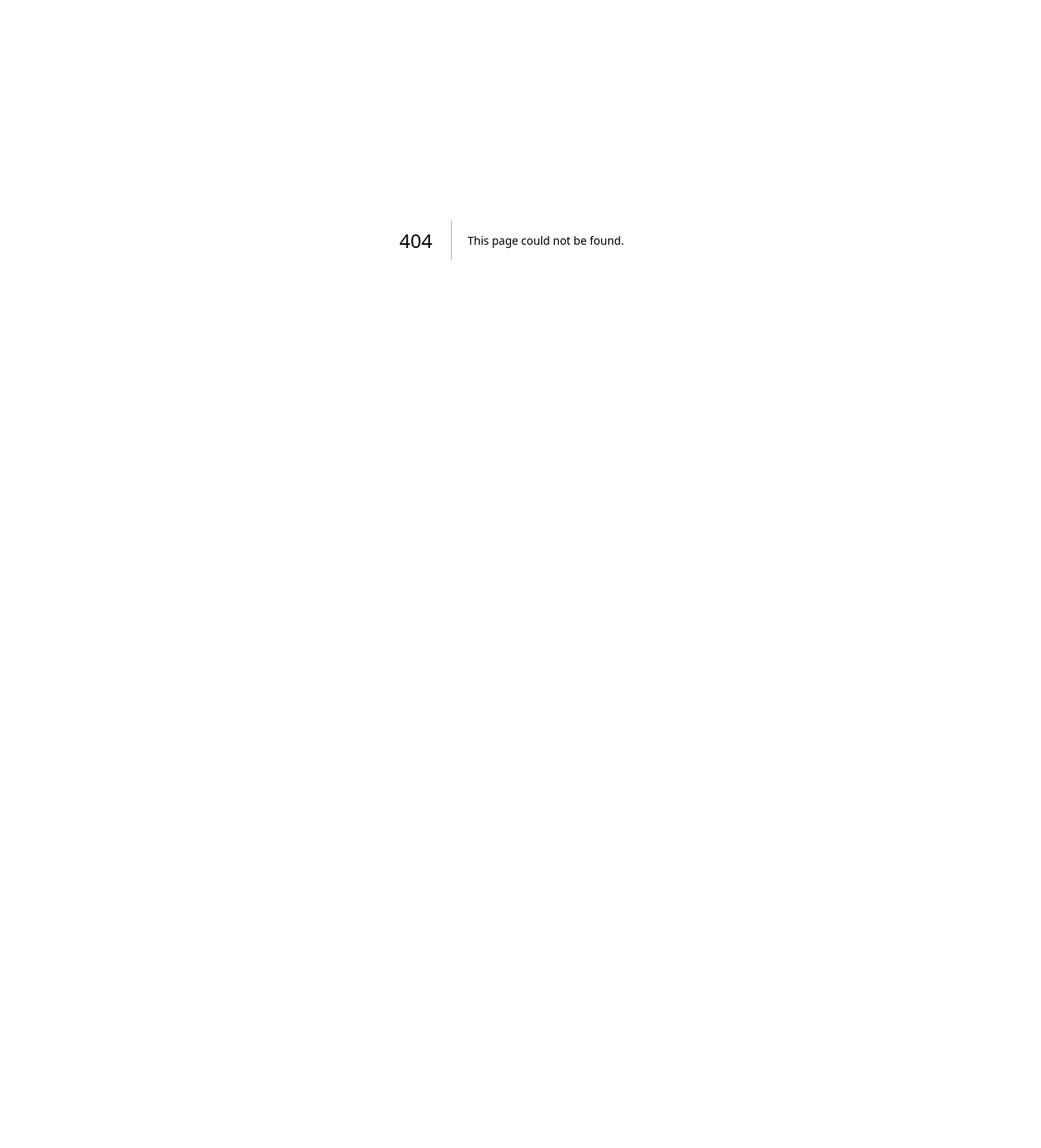
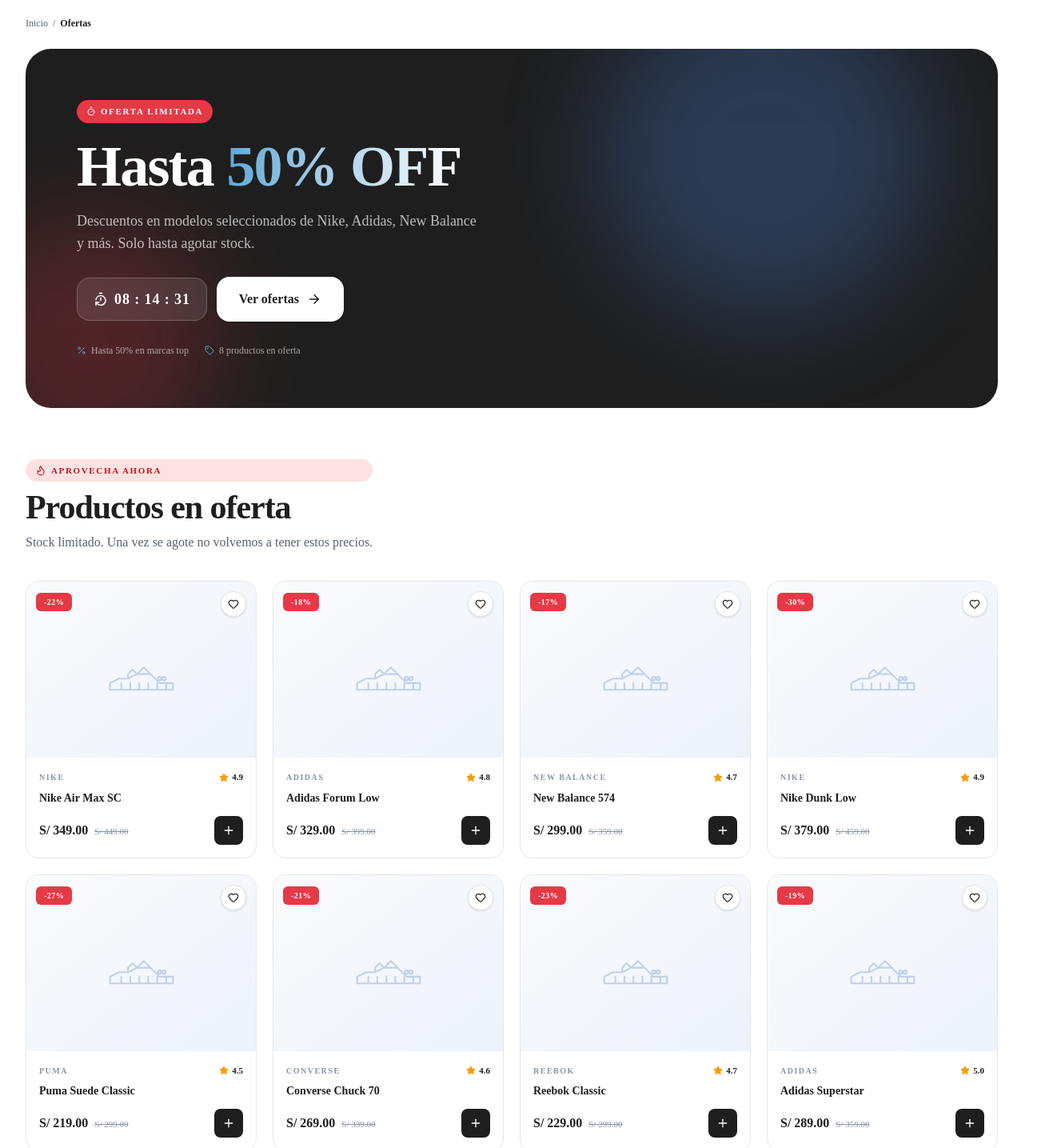
Before and after one commit to Luis06112004/Avax-web, a Next.js app: page /ofertas in a window 1280 px wide. Before the commit this address had no page. Shown: the part 100-1535 px from the top of the page at 80% size, 1302 px wide, since content can reach past the window. Before the commit the page ends 800 px from the top, so only its background shows below. Built offline with nearby package versions, Linux system fonts and the light colour scheme.

Commit message:
feat(shop): pagina /ofertas con countdown y grid de productos en descuento

```diff
--- /dev/null
+++ b/src/app/(shop)/ofertas/page.tsx
@@ -0,0 +1,250 @@
+"use client";
+
+import { useEffect, useState } from "react";
+import Link from "next/link";
+import {
+  Timer,
+  ArrowRight,
+  Flame,
+  TimerReset,
+  Percent,
+  Tag,
+} from "lucide-react";
+import { ProductCard } from "@/components/product/ProductCard";
+import { SectionHeader } from "@/components/layout/SectionHeader";
+import { Button } from "@/components/ui/Button";
+import type { Product } from "@/types";
+
+const OFFERS: Product[] = [
+  {
+    id: "o1",
+    slug: "nike-air-max-sc",
+    name: "Nike Air Max SC",
+    brand: "NIKE",
+    price: 349,
+    oldPrice: 449,
+    discountLabel: "-22%",
+    image: "",
+    rating: 4.9,
+    badge: "HOT",
+  },
+  {
+    id: "o2",
+    slug: "adidas-forum-low",
+    name: "Adidas Forum Low",
+    brand: "ADIDAS",
+    price: 329,
+    oldPrice: 399,
+    discountLabel: "-18%",
+    image: "",
+    rating: 4.8,
+  },
+  {
+    id: "o3",
+    slug: "nb-574",
+    name: "New Balance 574",
+    brand: "NEW BALANCE",
+    price: 299,
+    oldPrice: 359,
+    discountLabel: "-17%",
+    image: "",
+    rating: 4.7,
+  },
+  {
+    id: "o4",
+    slug: "nike-dunk-low",
+    name: "Nike Dunk Low",
+    brand: "NIKE",
+    price: 379,
+    oldPrice: 459,
+    discountLabel: "-30%",
+    image: "",
+    rating: 4.9,
+    badge: "HOT",
+  },
+  {
+    id: "o5",
+    slug: "puma-suede-classic",
+    name: "Puma Suede Classic",
+    brand: "PUMA",
+    price: 219,
+    oldPrice: 299,
+    discountLabel: "-27%",
+    image: "",
+    rating: 4.5,
+  },
+  {
+    id: "o6",
+    slug: "converse-chuck-70",
+    name: "Converse Chuck 70",
+    brand: "CONVERSE",
+    price: 269,
+    oldPrice: 339,
+    discountLabel: "-21%",
+    image: "",
+    rating: 4.6,
+  },
+  {
+    id: "o7",
+    slug: "reebok-classic",
+    name: "Reebok Classic",
+    brand: "REEBOK",
+    price: 229,
+    oldPrice: 299,
+    discountLabel: "-23%",
+    image: "",
+    rating: 4.7,
+  },
+  {
+    id: "o8",
+    slug: "adidas-superstar",
+    name: "Adidas Superstar",
+    brand: "ADIDAS",
+    price: 289,
+    oldPrice: 359,
+    discountLabel: "-19%",
+    image: "",
+    rating: 5.0,
+  },
+];
+
+function useCountdown(seconds: number) {
+  const [remaining, setRemaining] = useState(seconds);
+  useEffect(() => {
+    const id = setInterval(() => {
+      setRemaining((r) => (r > 0 ? r - 1 : 0));
+    }, 1000);
+    return () => clearInterval(id);
+  }, []);
+  const h = Math.floor(remaining / 3600);
+  const m = Math.floor((remaining % 3600) / 60);
+  const s = remaining % 60;
+  const pad = (n: number) => n.toString().padStart(2, "0");
+  return { h: pad(h), m: pad(m), s: pad(s) };
+}
+
+export default function OfertasPage() {
+  // 8 horas en segundos para demo del countdown
+  const { h, m, s } = useCountdown(8 * 3600 + 14 * 60 + 36);
+
+  return (
+    <>
+      <section className="container-page pt-10 pb-6">
+        <nav className="flex items-center gap-1.5 text-xs text-[var(--foreground-muted)] mb-6">
+          <Link
+            href="/"
+            className="hover:text-[var(--avax-black)] transition-colors"
+          >
+            Inicio
+          </Link>
+          <span>/</span>
+          <span className="text-[var(--avax-black)] font-semibold">Ofertas</span>
+        </nav>
+
+        <div className="relative overflow-hidden rounded-[32px] bg-[var(--avax-black)] p-10 md:p-14 lg:p-16 min-h-[420px] flex flex-col justify-center">
+          <div className="pointer-events-none absolute inset-0">
+            <div className="absolute -top-20 right-20 w-[420px] h-[420px] rounded-full bg-[var(--primary)] opacity-30 blur-3xl" />
+            <div className="absolute -bottom-20 -left-20 w-[320px] h-[320px] rounded-full bg-[#E63946] opacity-25 blur-3xl" />
+          </div>
+
+          <div className="relative max-w-2xl flex flex-col gap-5">
+            <span className="inline-flex items-center gap-1.5 px-3 py-1.5 rounded-full bg-[#E63946] text-white text-[11px] font-extrabold tracking-[0.15em] uppercase w-fit">
+              <Timer size={12} />
+              Oferta limitada
+            </span>
+
+            <h1 className="text-5xl md:text-6xl lg:text-7xl font-black leading-[0.95] tracking-tight text-white">
+              Hasta{" "}
+              <span className="bg-gradient-to-r from-[var(--avax-blue-light)] to-white bg-clip-text text-transparent">
+                50% OFF
+              </span>
+            </h1>
+
+            <p className="text-base md:text-lg text-white/70 max-w-lg">
+              Descuentos en modelos seleccionados de Nike, Adidas, New Balance y
+              más. Solo hasta agotar stock.
+            </p>
+
+            <div className="flex items-center gap-3 flex-wrap mt-2">
+              <span className="inline-flex items-center gap-2 px-5 py-3 rounded-2xl bg-white/10 border border-white/20 backdrop-blur text-white font-mono text-lg font-bold tracking-wider">
+                <TimerReset size={18} />
+                {h} : {m} : {s}
+              </span>
+              <Button
+                variant="white"
+                size="lg"
+                icon={<ArrowRight size={18} />}
+                iconPosition="right"
+                onClick={() =>
+                  document
+                    .getElementById("ofertas-grid")
+                    ?.scrollIntoView({ behavior: "smooth" })
+                }
+              >
+                Ver ofertas
+              </Button>
+            </div>
+
+            <div className="flex items-center gap-5 flex-wrap mt-2 text-xs text-white/60">
+              <span className="inline-flex items-center gap-1.5">
+                <Percent size={12} className="text-[var(--avax-blue-light)]" />
+                Hasta 50% en marcas top
+              </span>
+              <span className="inline-flex items-center gap-1.5">
+                <Tag size={12} className="text-[var(--avax-blue-light)]" />
+                {OFFERS.length} productos en oferta
+              </span>
+            </div>
+          </div>
+        </div>
+      </section>
+
+      <section id="ofertas-grid" className="container-page py-10 scroll-mt-24">
+        <SectionHeader
+          tag={{
+            label: "Aprovecha ahora",
+            icon: <Flame size={14} />,
+            className: "bg-[#FEE2E2] text-[#B91C1C]",
+          }}
+          title="Productos en oferta"
+          subtitle="Stock limitado. Una vez se agote no volvemos a tener estos precios."
+          className="mb-9"
+        />
+
+        <div className="grid grid-cols-2 md:grid-cols-3 lg:grid-cols-4 gap-5">
+          {OFFERS.map((p) => (
+            <ProductCard key={p.id} product={p} size="sm" />
+          ))}
+        </div>
+      </section>
+
+      <section className="container-page pb-16">
+        <div className="relative overflow-hidden rounded-[32px] gradient-promo p-10 md:p-14">
+          <div className="pointer-events-none absolute inset-0">
+            <div className="absolute -top-20 -left-20 w-[320px] h-[320px] rounded-full bg-white opacity-15 blur-3xl" />
+          </div>
+          <div className="relative flex flex-col md:flex-row md:items-center md:justify-between gap-5">
+            <div className="max-w-xl flex flex-col gap-2">
+              <h2 className="text-2xl md:text-3xl font-black text-white tracking-tight">
+                ¿No encontraste lo tuyo?
+              </h2>
+              <p className="text-sm text-white/85">
+                Explora el catálogo completo. Más de 440 modelos disponibles.
+              </p>
+            </div>
+            <Link href="/tienda">
+              <Button
+                variant="white"
+                size="lg"
+                icon={<ArrowRight size={18} />}
+                iconPosition="right"
+              >
+                Ver toda la tienda
+              </Button>
+            </Link>
+          </div>
+        </div>
+      </section>
+    </>
+  );
+}
```
